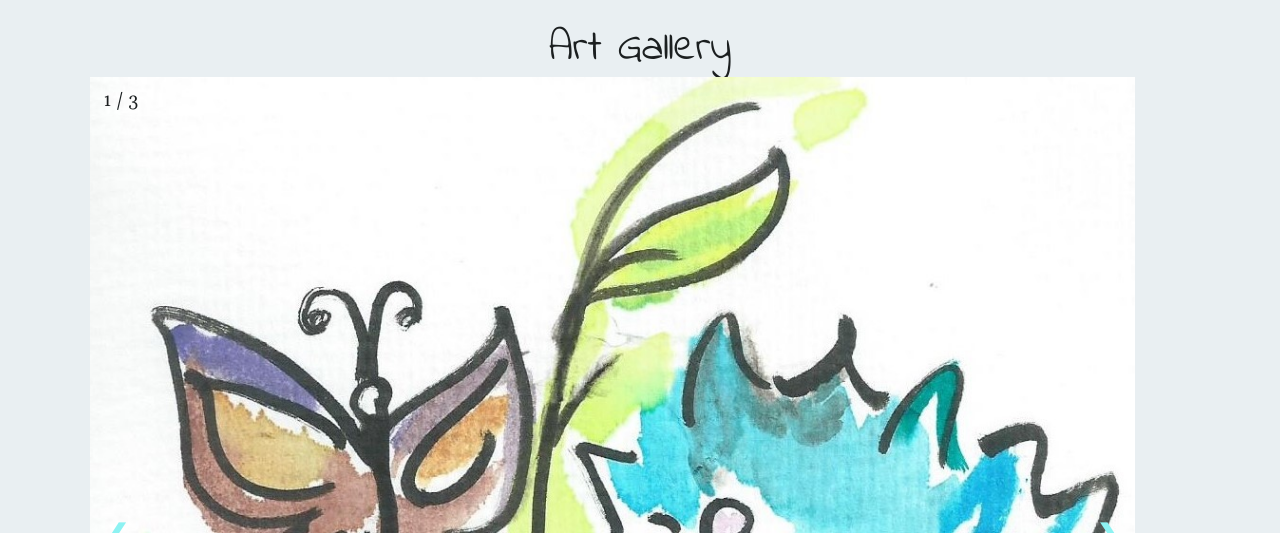
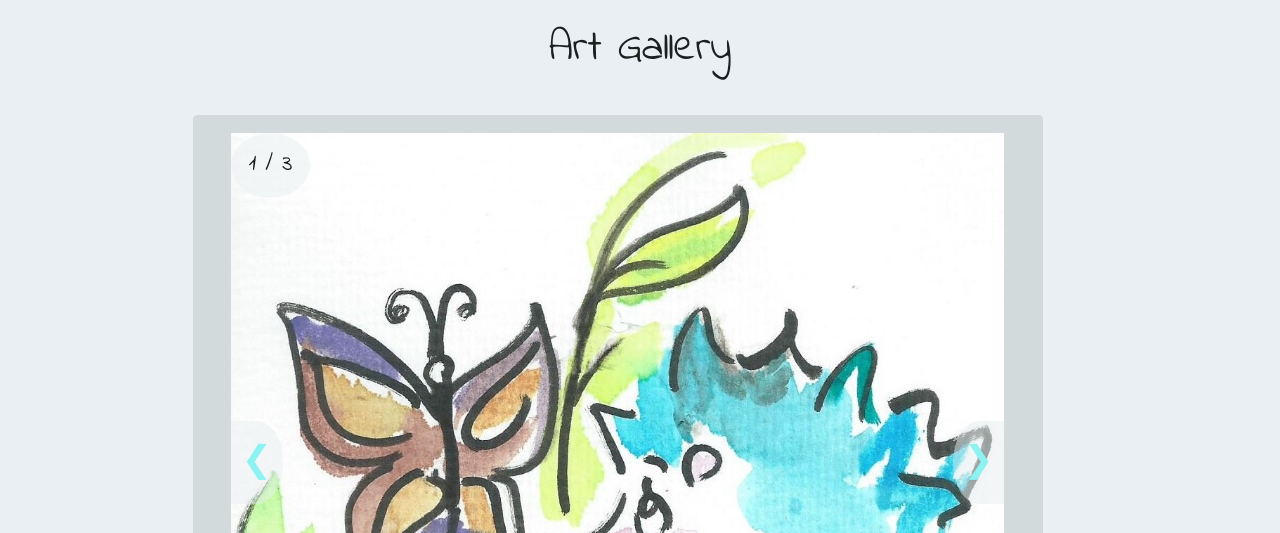
Before and after one commit to ericnerby/arlo-hedgehog, a plain HTML site: page art-gallery.html in a window 1280 px wide. Shown: the part 267-800 px from the top of the page. Drawn offline with nearby package versions, Linux system fonts and the light colour scheme.

Commit message:
Complete styling of image gallery and verify functionality

```diff
--- a/art-gallery.html
+++ b/art-gallery.html
@@ -26,8 +26,9 @@
         </div>
     </header>
     <main>
+        <div>
+            <h1 class="sec-page-title">Art Gallery</h1>
             <section class="image-gallery-frame">
-            <h1 class="sec-page-title">Art Gallery</h1>
                 <div class="image-gallery">
                     <!-- Image Cards with Captions -->
                     <div class="slides fade">
@@ -60,6 +61,7 @@
                     <span class="dot" onclick="currentSlide(3)"></span>
                 </div>
             </section>
+        </div>
     </main>
     <footer class="main-footer">
         <img src="images/arlo-mushroom.png" alt="Arlo the Hedgehog under a mushroom" class="footer-image">
--- a/css/art-gallery.css
+++ b/css/art-gallery.css
@@ -1,17 +1,30 @@
 /* --- Image Gallery ----------------- */
 .image-gallery-frame {
-    margin-bottom: 1em;
+    display: block;
+    padding: 1em;
+    margin-bottom: 2em;
     max-width: 1100px;
     width: 100%;
+    background-color: rgba(27, 31, 32, .1);
+    border-radius: .25em;
 }
 .image-gallery {
+    font-family: 'Indie Flower', 'Comic Sans', cursive;
+    font-size: 1.333em;
     display: block;
+    margin-left: auto;
+    margin-right: auto;
     width: 95%;
     max-width: 1050px;
     position: relative;
 }
 .image-gallery img {
-    width: 100%;
+    max-width: 100%;
+    max-height: 90vh;
+    height: auto;
+    display: block;
+    margin-left: auto;
+    margin-right: auto;
 }
 
 .slides {
@@ -20,20 +33,31 @@
 
 /* - Previous and Next Buttons -- */
 .prev, .next {
+    background-color: rgba(233, 239, 242, .5);
     cursor: pointer;
     position: absolute;
     top: 50%;
     width: auto;
-    margin-top: -22px;
-    padding: 16px;
+    margin-top: -1em;
+    padding: .3em;
     color: #8DF2F2;
     font-weight: bold;
     font-size: 1.5em;
     transition: 0.6s ease;
-    user-select: none;
+}
+.prev {
+    border-radius: 0 50% 50% 0;
+    left: 0;
 }
 .next {
+    border-radius: 50% 0 0 50%;
     right: 0;
+}
+.prev:hover,
+.next:hover {
+    border: none;
+    color: #9AFFFF;
+    background-color: rgba(233, 239, 242, .8);
 }
 
 /* - Caption -- */
@@ -42,12 +66,15 @@
     bottom: .5em;
     width: 100%;
     text-align: center;
+    background-color: rgba(233, 239, 242, .5);
 }
 
 .number-text {
     padding: .5em .75em;
     position: absolute;
     top: 0;
+    background-color: rgba(233, 239, 242, .5);
+    border-radius: 50%;
 }
 
 /* - Indicator Dots -- */
--- a/css/style.css
+++ b/css/style.css
@@ -171,6 +171,7 @@ footer a:hover {
 /* - Special Headings --------- */
 h1.sec-page-title {
     text-align: center;
+    margin-bottom: 1em;
 }
 
 
```
Lines whose indentation alone changed are shown as unchanged.
